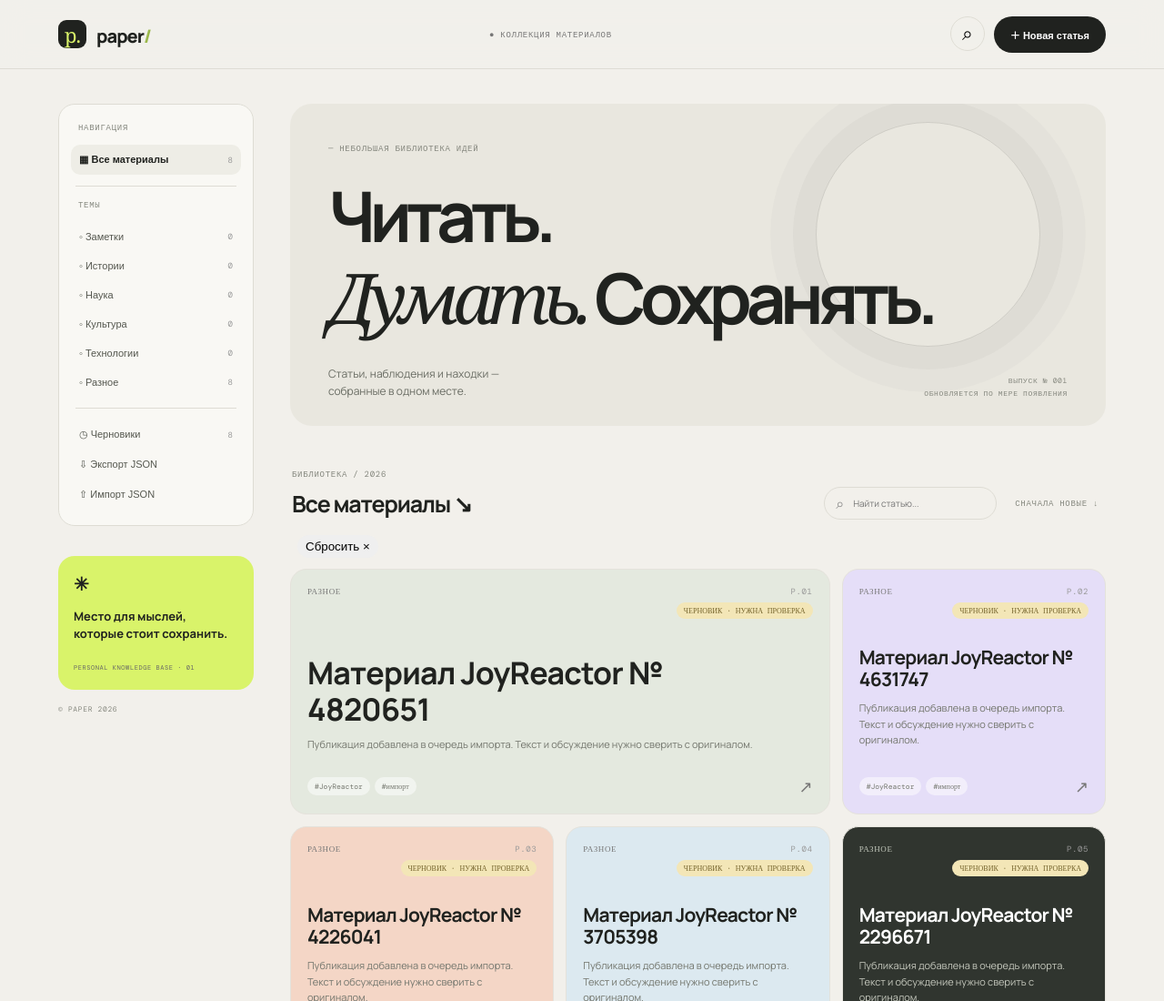
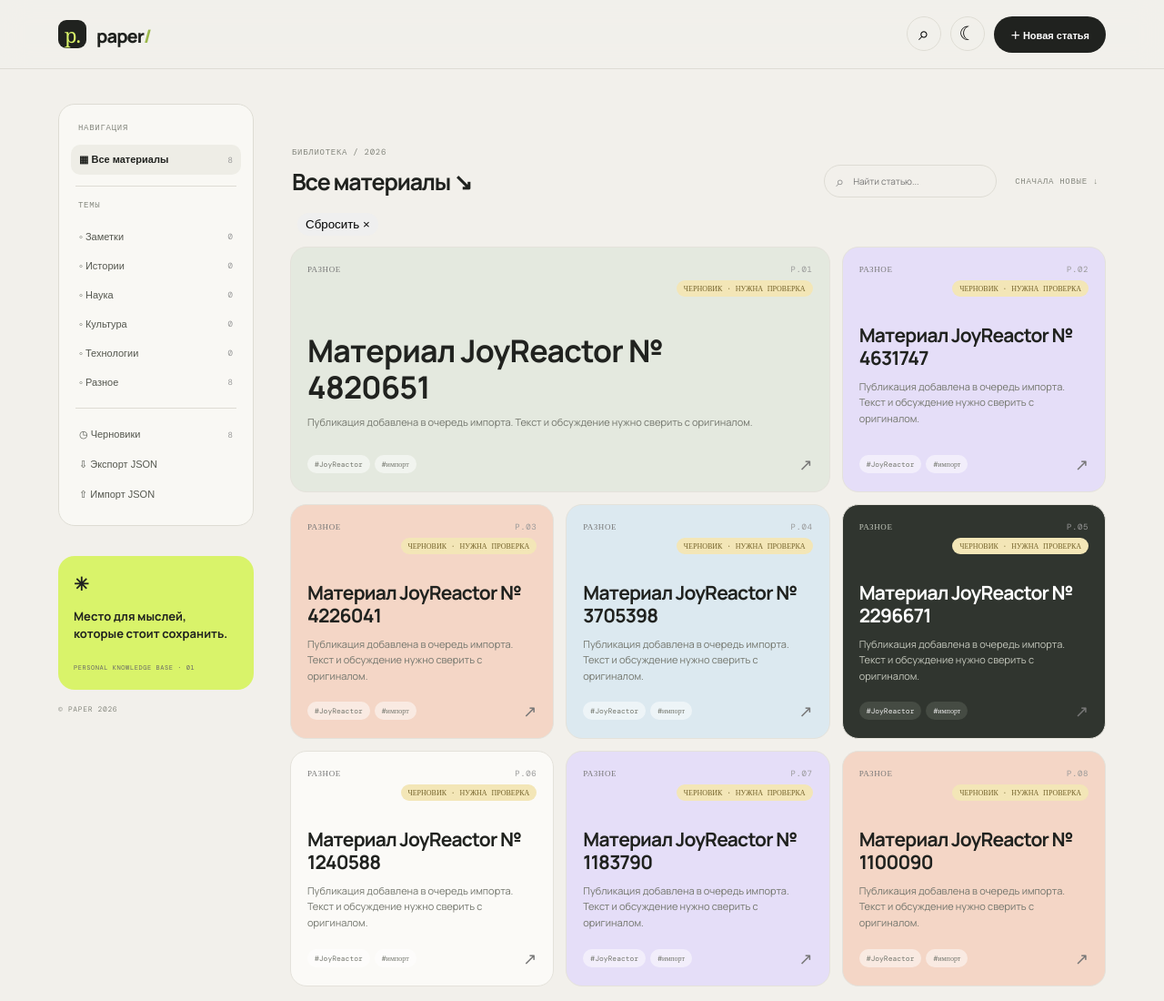
Before and after one commit to spbRusty/paper, a plain HTML site: page index.html in a window 1280 px wide. Shown: the top 1100 px of the page at 91% size. Drawn offline with nearby package versions, Linux system fonts and the light colour scheme.

Commit message:
Remove hero and add theme toggle

```diff
--- a/index.html
+++ b/index.html
@@ -1,7 +1,7 @@
 <!doctype html>
 <html lang="ru"><head><meta charset="UTF-8"><meta name="viewport" content="width=device-width,initial-scale=1"><meta name="theme-color" content="#f2f0eb"><title>paper — журнал заметок</title><link rel="preconnect" href="https://fonts.googleapis.com"><link href="https://fonts.googleapis.com/css2?family=DM+Mono:wght@400;500&family=Manrope:wght@400;500;600;700;800&display=swap" rel="stylesheet"><link rel="stylesheet" href="./styles.css"></head><body>
-<header class="topbar"><a class="brand" href="#"><b>p.</b> paper<span>/</span></a><div class="top-meta">● КОЛЛЕКЦИЯ МАТЕРИАЛОВ</div><div class="actions"><button id="search-toggle" class="round">⌕</button><button id="add" class="dark">＋ Новая статья</button></div></header>
+<header class="topbar"><a class="brand" href="#"><b>p.</b> paper<span>/</span></a><div class="actions"><button id="search-toggle" class="round" aria-label="Поиск">⌕</button><button id="theme-toggle" class="round theme-toggle" aria-label="Включить тёмную тему" title="Тёмная тема">☾</button><button id="add" class="dark">＋ Новая статья</button></div></header>
 <main class="layout"><aside><div class="side"><small>НАВИГАЦИЯ</small><button data-topic="all" class="nav active">▦ Все материалы <i id="all-count"></i></button><hr><small>ТЕМЫ</small><nav id="topics"></nav><hr><button id="drafts" class="nav">◷ Черновики <i id="draft-count"></i></button><button id="export" class="nav">⇩ Экспорт JSON</button><button id="import" class="nav">⇧ Импорт JSON</button></div><div class="note"><strong>✳</strong><h3>Место для мыслей,<br>которые стоит сохранить.</h3><small>PERSONAL KNOWLEDGE BASE · 01</small></div><small class="copyright">© PAPER 2026</small></aside>
-<section class="content"><section class="hero"><small>— НЕБОЛЬШАЯ БИБЛИОТЕКА ИДЕЙ</small><h1>Читать.<br><em>Думать.</em> Сохранять.</h1><div class="hero-foot"><p>Статьи, наблюдения и находки —<br>собранные в одном месте.</p><small>ВЫПУСК № 001<br>ОБНОВЛЯЕТСЯ ПО МЕРЕ ПОЯВЛЕНИЯ</small></div></section><div class="section-head"><div><small>БИБЛИОТЕКА / 2026</small><h2 id="heading">Все материалы ↘</h2></div><div class="tools"><label class="search">⌕ <input id="query" placeholder="Найти статью..."></label><button id="sort">СНАЧАЛА НОВЫЕ ↓</button></div></div><div id="filter" class="filter"></div><div id="grid" class="grid"></div><div id="empty" hidden>Пока ничего нет. <button id="empty-add">Добавить статью</button></div><footer><span>PAPER — ЛИЧНАЯ КОЛЛЕКЦИЯ МАТЕРИАЛОВ</span><span id="total"></span></footer></section></main>
+<section class="content"><div class="section-head"><div><small>БИБЛИОТЕКА / 2026</small><h2 id="heading">Все материалы ↘</h2></div><div class="tools"><label class="search">⌕ <input id="query" placeholder="Найти статью..."></label><button id="sort">СНАЧАЛА НОВЫЕ ↓</button></div></div><div id="filter" class="filter"></div><div id="grid" class="grid"></div><div id="empty" hidden>Пока ничего нет. <button id="empty-add">Добавить статью</button></div><footer><span>PAPER — ЛИЧНАЯ КОЛЛЕКЦИЯ МАТЕРИАЛОВ</span><span id="total"></span></footer></section></main>
 <div id="modal" class="veil" hidden><section class="editor"><header><div><small>РЕДАКТОР МАТЕРИАЛОВ</small><h2 id="form-title">Новая статья</h2></div><button class="x" id="close">×</button></header><form id="form"><input id="id" type="hidden"><label>Заголовок<input id="title" required maxlength="150"></label><label>Краткое описание<textarea id="excerpt" rows="2"></textarea></label><div class="row"><label>Тема<select id="topic"></select></label><label>Статус<select id="status"><option value="published">Опубликовано</option><option value="draft">Черновик</option></select></label></div><label>Теги <small>через запятую</small><input id="tags" placeholder="дизайн, заметки, идеи"></label><label>Текст статьи<textarea id="body" rows="9" placeholder="Поддерживается Markdown: ## Заголовок, **жирный**, списки и ссылки."></textarea></label><label>Ссылка на первоисточник<input id="source" type="url" placeholder="https://..."></label><p class="hint">Изменения сохраняются в этом браузере. Для переноса используйте экспорт JSON.</p><div class="form-actions"><button type="button" id="delete" hidden>Удалить</button><span></span><button type="button" id="cancel">Отмена</button><button class="dark">Сохранить ↗</button></div></form></section></div>
 <div id="reader" class="veil" hidden><article class="reader"><button class="x" id="reader-close">×</button><div id="reader-content"></div></article></div><input id="file" type="file" accept=".json,application/json" hidden><script src="./app.js"></script></body></html>
```
